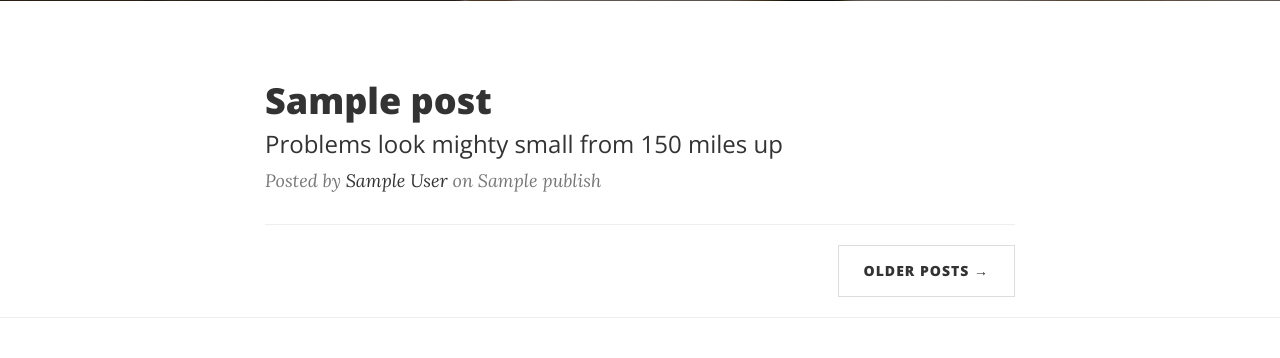
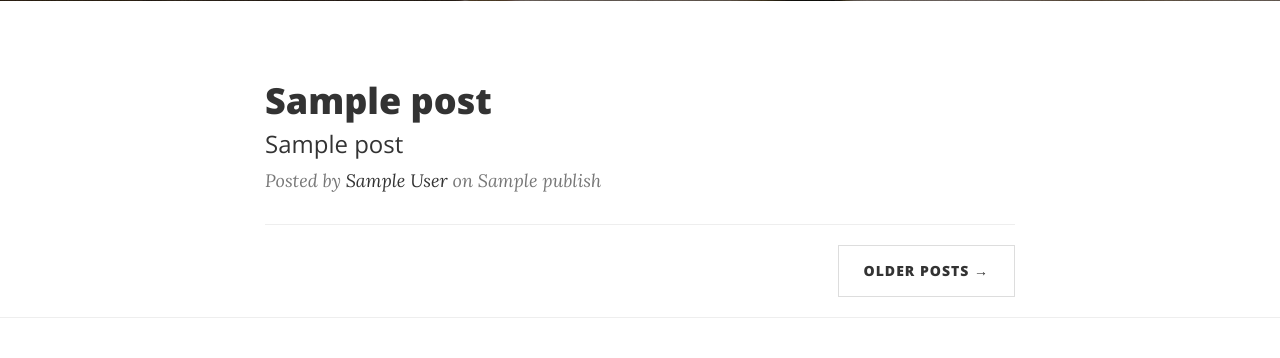
Before and after one commit to casol/bitebybits.com, a Django app: template bitebybits/blog/templates/blog/post/list.html in a window 1280 px wide. Shown: the part 447-805 px from the top of the page. Run offline with Django 3.2, Linux system fonts and the light colour scheme; the template is opened without the code that fills it: most values are stand-ins (such as "Sample title", 1, 10 or a date in 2020); some libraries are stand-ins or nearby versions.

Commit message:
Create subtitle field in Post model
Subtitle for blog post

```diff
--- a/bitebybits/blog/models.py
+++ b/bitebybits/blog/models.py
@@ -21,6 +21,7 @@ class Post(models.Model):
         ('trashed', 'Trashed')
     )
     title = models.CharField(max_length=200)
+    subtitle = models.CharField(max_length=250, default='')
     slug = models.SlugField(max_length=200,
                             unique_for_date='publish')
     author = models.ForeignKey(User,
--- a/bitebybits/blog/templates/blog/post/list.html
+++ b/bitebybits/blog/templates/blog/post/list.html
@@ -16,7 +16,7 @@
                             {{ post.title }}
                         </h2>
                         <h3 class="post-subtitle">
-                            Problems look mighty small from 150 miles up
+                            {{ post.subtitle }}
                         </h3>
                     </a>
                     <p class="post-meta">Posted by <a href="{% url 'about' %}">{{ post.author }}</a> on {{ post.publish }}</p>
```
Also changed, not shown: bitebybits/blog/migrations/0001_initial.py, bitebybits/blog/migrations/0002_auto_20170501_1741.py (added).
